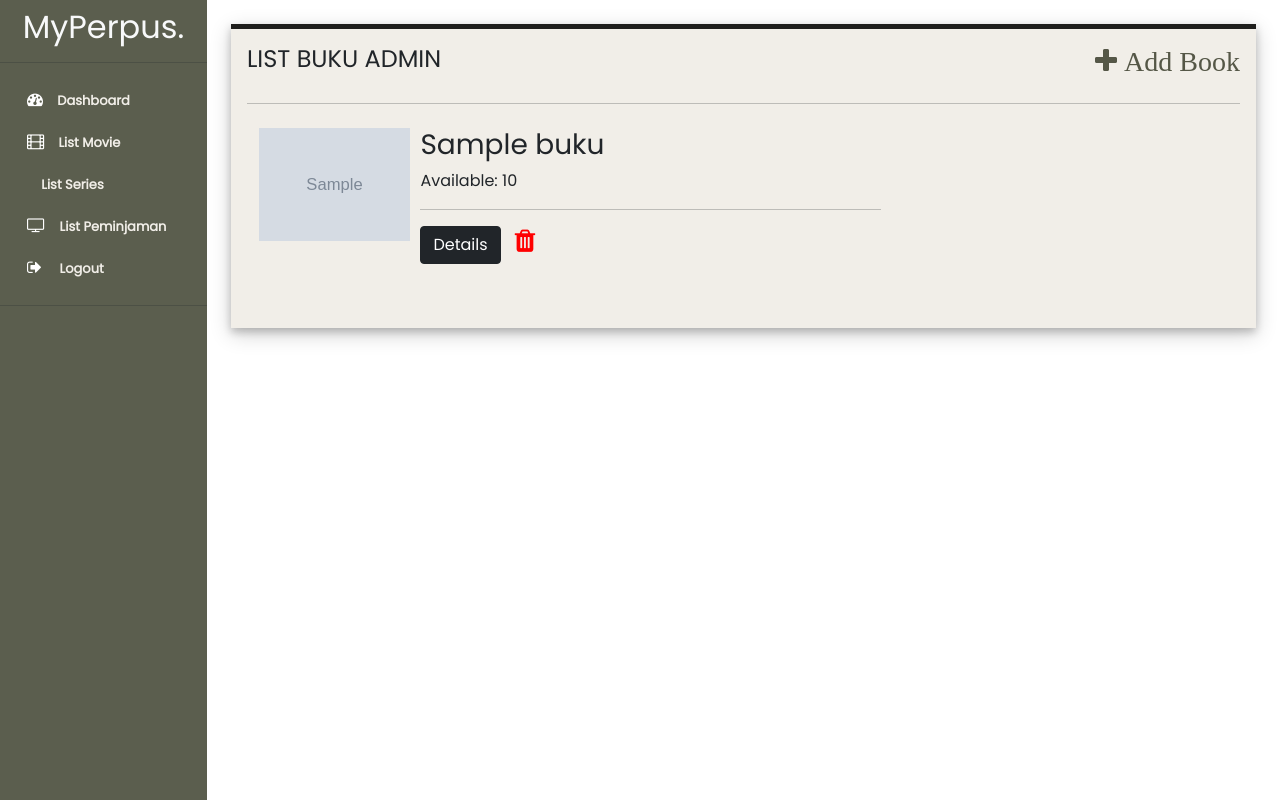
After one commit to CroZie19/UTS_KelompokK, a PHP site: page /page/listBookAdminPage.php in a window 1280 px wide. The commit adds this page. Run offline with PHP 8.4, Linux system fonts and the light colour scheme; the visitor is signed in with stand-in values (Sample User, id 1); tables that the repository leaves empty or names only in its code hold one stand-in row (values such as "Sample post"); grey boxes marked "Sample" are stand-in pictures.

Commit message:
up folder gambar_buku

```diff
--- a/component/sidebarUser.php
+++ b/component/sidebarUser.php
@@ -62,11 +62,11 @@
                     <div class="menu">
                         <div class="content-menu" >
                             <i class="fa fa-dashboard"></i>
-                            <a href="./dashboardPage.php" style="font-weight:600">Dashboard</a>
+                            <a href="../page/dashboardUserPage.php" style="font-weight:600">Dashboard</a>
                         </div>
                         <div class="content-menu " >
                             <i class="fa fa-list"></i>
-                            <a href="./listPeminjamanPage.php" style="font-weight:600">List Peminjaman</a>
+                            <a href="../page/listPeminjamanPage.php" style="font-weight:600">List Peminjaman</a>
                         </div>
                         <div class="content-menu " >
                             <i class="fa fa-user"></i>
--- /dev/null
+++ b/page/listBookAdminPage.php
@@ -0,0 +1,64 @@
+<?php
+    include '../component/sidebar.php'
+?>
+    <div class="container p-3 m-4 h-100" style="background-color: #f1eee8; border-top: 5px
+solid #1e1e1c; box-shadow: 0 4px 8px 0 rgba(0, 0, 0, 0.2), 0 6px 20px 0 rgba(0, 0, 0,
+0.19);" >
+
+    <div class="body d-flex justify-content-between">
+        <h4>LIST BUKU ADMIN</h4>
+        <h3>
+            <a href="../page/addBookAdminPage.php?" style="color: #555747;" class="fa fa-plus"> Add Book</a>
+        </h3>
+    </div>
+    <hr>
+        <thead>
+            <div class="container">
+                <div class="col-md-12">
+                    <div class="col-md-8 mt-4">
+                        <div class="col-md-12">
+                        <?php
+                            $query = mysqli_query($con, "SELECT * FROM buku") or
+die(mysqli_error($con));
+                        if (mysqli_num_rows($query) == 0) {
+                            echo '<tr> <td colspan="6"> Tidak ada data </td> </tr>';
+                        }else{
+                            while($data = mysqli_fetch_assoc($query)){
+                        ?>
+
+                        <div class="col-md-12 row mb-5">
+                            <div class="col-md-3">
+                                <img src="../gambar_buku/<?php echo $data['gambar_buku']; ?>" style="width: 110%">
+                            </div>
+                            <div class="col-md-9">
+                                <h3><?php echo $data['nama_buku'];?></h3>
+                                <h8>Available: <?php echo $data['jumlah_buku'];?></h8>
+                                <hr>
+                                <a href="../page/editBookAdminPage.php?id=<?php echo $data['id_buku'] ; ?>" class="btn btn-dark" onClick="return alert (\'Are you sure want to edit this data?\')">Details</a>
+                                <a href="../process/deleteBookAdminProcess.php?id=<?php echo $data['id_buku'] ; ?>"onClick="return confirm ( \'Are you sure want to delete this data?\')"><i style="color: red" class="fa fa-trash fa-2x"></i> </a>
+                            </div>
+                        </div>
+
+                        <?php
+                            }
+                        }
+                        ?>
+
+                        </div>
+                    </div>
+
+                </div>
+            </div>
+
+        </thead>
+        <tbody>
+
+        </tbody>
+</div>
+</aside>
+<script>
+src="https://cdn.jsdelivr.net/npm/bootstrap@5.0.2/dist/js/bootstrap.bundle.min.js"
+integrity="sha384-MrcW6ZMFYlzcLA8Nl+NtUVF0sA7MsXsP1UyJoMp4YLEuNSfAP+JcXn/tWtIaxVXM"
+crossorigin="anonymous"</script>
+</body>
+</html>
--- a/process/loginProcess.php
+++ b/process/loginProcess.php
@@ -27,7 +27,7 @@ die(mysqli_error($con));
             $_SESSION['user'] = $user;
             echo
             '<script>
-                alert("Login Success"); window.location = "../page/dashboardPage.php"
+                alert("Login Success"); window.location = "../page/dashboardUserPage.php"
             </script>';
     }else {
         echo
```
Also changed, not shown: gambar_buku/PQLK5424.JPG (added), 1 other file.
